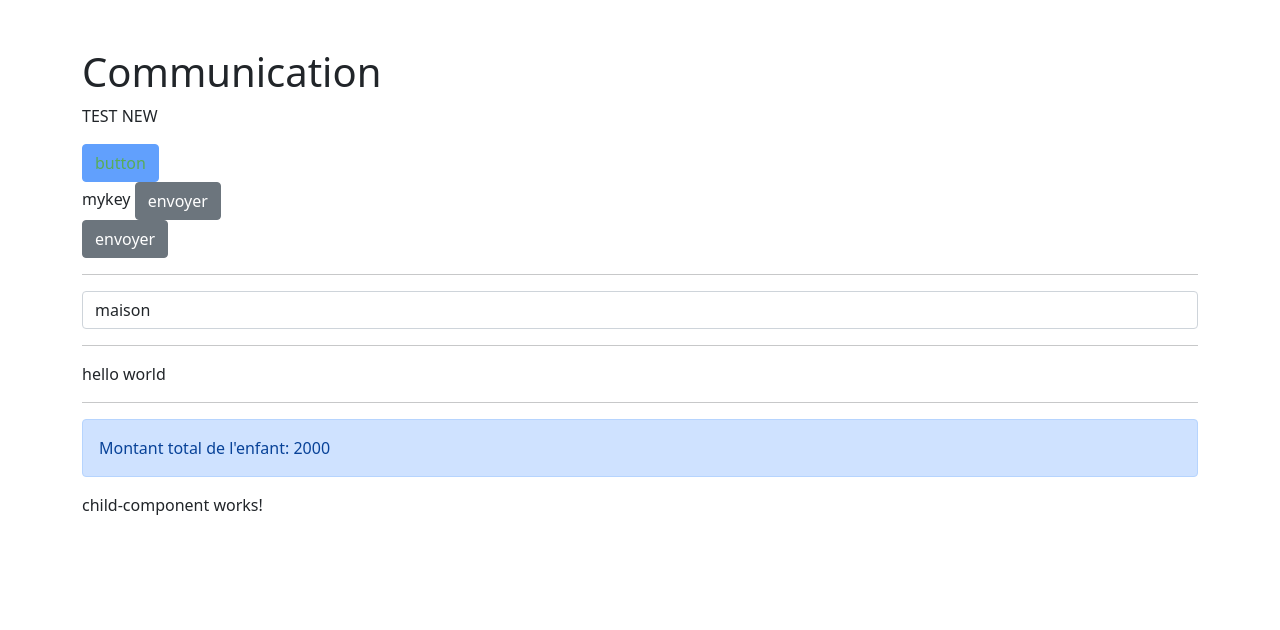
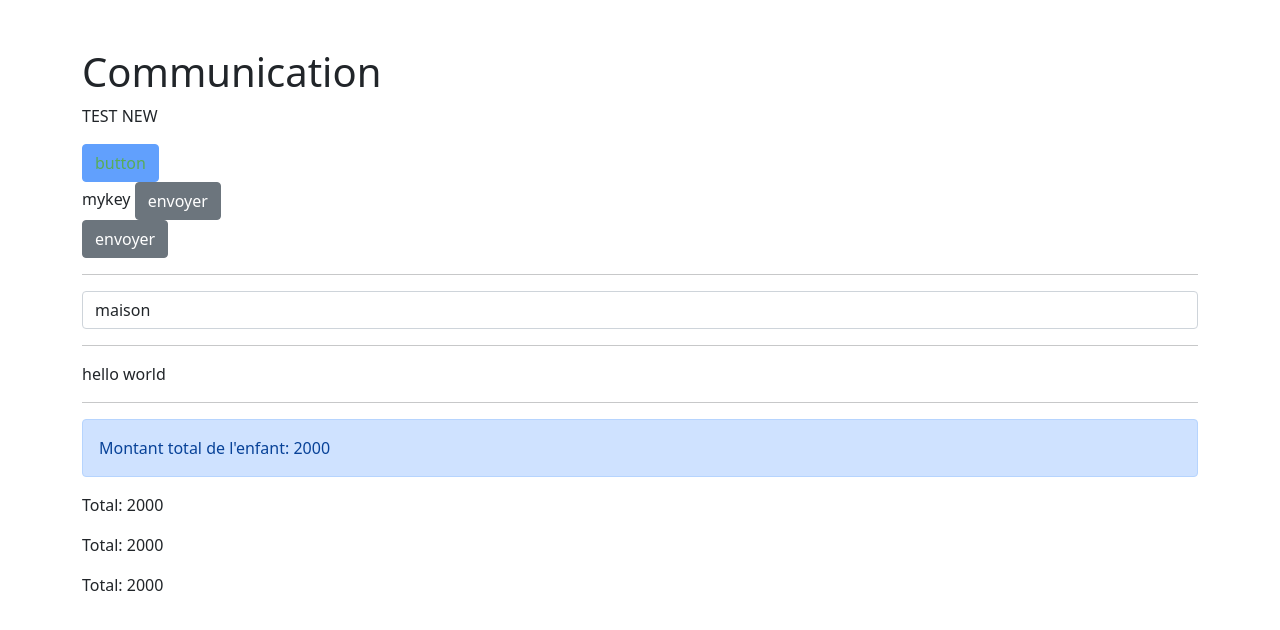
Before and after one commit to billyjov/tutoriel-angular-component-communication, an Angular app in the folder ngx-com/: page / in a window 1280 px wide. Shown: the top 630 px of the page. Built offline with nearby package versions, Linux system fonts and the light colour scheme.

Commit message:
feat: add part-12

```diff
--- a/ngx-com/src/app/child-component/child-component.component.html
+++ b/ngx-com/src/app/child-component/child-component.component.html
@@ -1 +1 @@
-<p>child-component works!</p>
+<p>Total:  {{ amount }}</p>
--- a/ngx-com/src/app/comp-comp/comp-comp.component.html
+++ b/ngx-com/src/app/comp-comp/comp-comp.component.html
@@ -33,3 +33,5 @@
 </div>
 
 <app-child-component #childComponentRef></app-child-component>
+<app-child-component #childComponentRef2></app-child-component>
+<app-child-component #childComponentRef3></app-child-component>
--- a/ngx-com/src/app/comp-comp/comp-comp.component.ts
+++ b/ngx-com/src/app/comp-comp/comp-comp.component.ts
@@ -1,4 +1,4 @@
-import { Component, ElementRef, OnInit, ViewChild } from '@angular/core';
+import { AfterViewInit, Component, ElementRef, OnInit, QueryList, ViewChild, ViewChildren } from '@angular/core';
 import { NgModel } from '@angular/forms';
 import { ChildComponentComponent } from '../child-component/child-component.component';
 
@@ -12,7 +12,7 @@ interface Title {
   templateUrl: './comp-comp.component.html',
   styleUrls: ['./comp-comp.component.css']
 })
-export class CompCompComponent implements OnInit {
+export class CompCompComponent implements OnInit, AfterViewInit {
 
   // public filter: string = 'maison';
   @ViewChild('elem', { static: true }) element: ElementRef = <ElementRef>{};
@@ -20,6 +20,8 @@ export class CompCompComponent implements OnInit {
 
   @ViewChild(ChildComponentComponent, { static: true })
   childComponent!: ChildComponentComponent;
+
+  @ViewChildren(ChildComponentComponent, ) childrens!: QueryList<ChildComponentComponent>;
 
   public readonly title: Title = {
     value: 'test',
@@ -56,7 +58,13 @@ export class CompCompComponent implements OnInit {
 
     this.element.nativeElement.innerHTML = 'hello world';
     this.myInput.control.valueChanges.subscribe(console.log)
-    console.log(this.childComponent.amount);
+
+  }
+
+  ngAfterViewInit(): void {
+    const childrenArray = this.childrens.toArray();
+
+    console.log(childrenArray[2].amount);
 
   }
 
```
